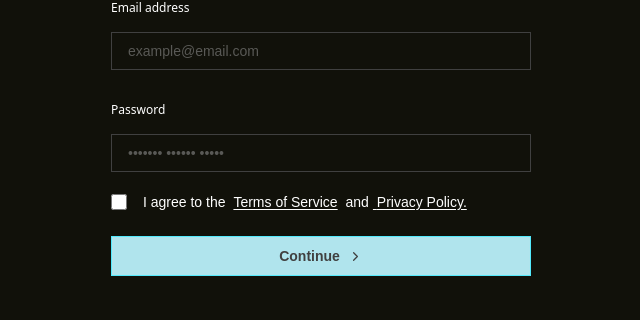
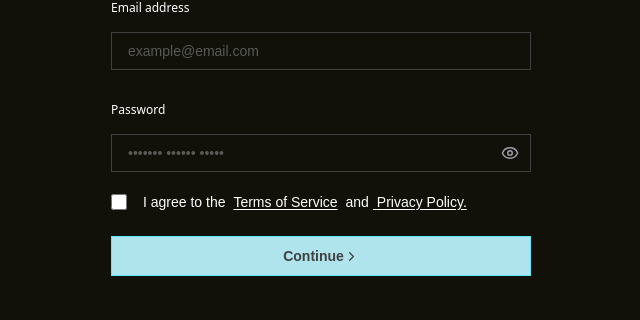
Before and after one commit to akdevsaha-dev/inktr, a Next.js app in the folder frontend/: page /signup in a window 1280 px wide. Shown: the part 286-606 px from the top of the page, without its empty margins (319-959 px from the left). Built offline with nearby package versions, Linux system fonts and the light colour scheme.

Commit message:
ui: updated signin and signup page

```diff
--- a/frontend/src/app/signin/page.tsx
+++ b/frontend/src/app/signin/page.tsx
@@ -1,7 +1,7 @@
 "use client";
 import { InputBox } from "@/components/InputBox";
 import { useAuthStore } from "@/store/authStore";
-import { ChevronRight } from "lucide-react";
+import { ChevronRight, Eye, EyeOff, LoaderCircle } from "lucide-react";
 import Link from "next/link";
 import { useRouter } from "next/navigation";
 import { useRef, useState } from "react";
@@ -11,11 +11,12 @@ export default function Page() {
   const router = useRouter();
   const [email, setEmail] = useState("");
   const [password, setPassword] = useState("");
-  const [loading, setLoading] = useState(false);
   const [agree, setAgree] = useState(false);
+  const [showPassword, setShowPassword] = useState(false);
   const passwordRef = useRef<HTMLInputElement>(null);
 
   const signin = useAuthStore((state) => state.signin);
+  const loading = useAuthStore((state) => state.isSigningIn);
   const handleSubmit = async () => {
     if (!email || !password) {
       toast.error("All fields required");
@@ -25,7 +26,6 @@ export default function Page() {
     if (success) {
       router.push("/blogs");
     }
-    toast.error("Error signing in");
   };
   return (
     <div className="flex h-screen w-full flex-col items-center justify-center">
@@ -48,21 +48,28 @@ export default function Page() {
               }
             }}
           />
+          <div className="relative">
             <InputBox
               ref={passwordRef}
               value={password}
               label="Password"
-            type="password"
+              type={showPassword ? "text" : "password"}
               placeholder="••••••• •••••• •••••"
-            onChange={(e: any) => {
-              setPassword(e.target.value);
+              onChange={(e) => setPassword(e.target.value)}
+              onKeyDown={(e) => {
+                if (e.key === "Enter") handleSubmit();
               }}
-            onKeyDown={(e: any) => {
-              if (e.key === "Enter") {
-                //   submitHandler();
-              }
-            }}
+              className="pr-10"
             />
+
+            <button
+              type="button"
+              onClick={() => setShowPassword(!showPassword)}
+              className="absolute right-3 top-[74px] text-zinc-400 hover:text-zinc-200"
+            >
+              {showPassword ? <EyeOff size={18} /> : <Eye size={18} />}
+            </button>
+          </div>
 
           <div className="mt-5 flex w-full items-center gap-4">
             <input
@@ -79,8 +86,13 @@ export default function Page() {
               "mt-6 flex h-10 w-full items-center justify-center gap-2 border-[1px] bg-cyan-300 text-center text-sm font-semibold text-neutral-700 hover:bg-cyan-200"
             }
           >
-            Continue
-            <ChevronRight size={15} />
+            {loading ? (
+              <LoaderCircle className="animate-spin" />
+            ) : (
+              <div className="flex items-center">
+                Continue <ChevronRight size={15} />
+              </div>
+            )}
           </button>
         </div>
 
--- a/frontend/src/app/signup/page.tsx
+++ b/frontend/src/app/signup/page.tsx
@@ -2,7 +2,7 @@
 
 import { InputBox } from "@/components/InputBox";
 import { useAuthStore } from "@/store/authStore";
-import { ChevronRight } from "lucide-react";
+import { ChevronRight, Eye, EyeOff, LoaderCircle } from "lucide-react";
 import Link from "next/link";
 import { useRouter } from "next/navigation";
 import { useRef, useState } from "react";
@@ -14,11 +14,13 @@ export default function Page() {
   const [email, setEmail] = useState("");
   const [password, setPassword] = useState("");
   const [agree, setAgree] = useState(false);
+  const [showPassword, setShowPassword] = useState(false);
   const emailRef = useRef<HTMLInputElement>(null);
   const passwordRef = useRef<HTMLInputElement>(null);
   const signup = useAuthStore((state) => state.signup);
+  const loading = useAuthStore((state) => state.isSigningUp);
   const handleSubmit = async () => {
-    if (!username || !username || !password) {
+    if (!username || !email || !password) {
       toast.error("All fields are required.");
       return;
     }
@@ -26,6 +28,7 @@ export default function Page() {
 
     if (success) {
       router.push("/blogs");
+      return;
     }
     toast.error("Error signing up");
   };
@@ -65,20 +68,29 @@ export default function Page() {
                 }
               }}
             />
+
+            <div className="relative">
               <InputBox
                 ref={passwordRef}
                 value={password}
                 label="Password"
-              type="password"
+                type={showPassword ? "text" : "password"}
                 placeholder="••••••• •••••• •••••"
-              onChange={(e) => {
-                setPassword(e.target.value);
+                onChange={(e) => setPassword(e.target.value)}
+                onKeyDown={(e) => {
+                  if (e.key === "Enter") handleSubmit();
                 }}
-              onKeyDown={(e) => {
-                if (e.key === "Enter") {
-                }
-              }}
+                className="pr-10"
               />
+
+              <button
+                type="button"
+                onClick={() => setShowPassword(!showPassword)}
+                className="absolute right-3 top-[74px] text-zinc-400 hover:text-zinc-200"
+              >
+                {showPassword ? <EyeOff size={18} /> : <Eye size={18} />}
+              </button>
+            </div>
 
             <div className="mt-5 flex w-full items-center gap-4">
               <input
@@ -86,7 +98,6 @@ export default function Page() {
                 type="checkbox"
                 checked={agree}
                 onChange={(e) => setAgree(e.target.checked)}
-                onClick={handleSubmit}
               />
               <label className="text-sm font-light text-white">
                 I agree to the{" "}
@@ -109,8 +120,13 @@ export default function Page() {
                   : "cursor-not-allowed border-cyan-300 bg-[#b0e4ed]"
               }`}
             >
-              Continue
-              <ChevronRight size={15} />
+              {loading ? (
+                <LoaderCircle className="animate-spin" />
+              ) : (
+                <div className="flex items-center">
+                  Continue <ChevronRight size={15} />
+                </div>
+              )}
             </button>
           </div>
 
```
Lines whose indentation alone changed are shown as unchanged.
